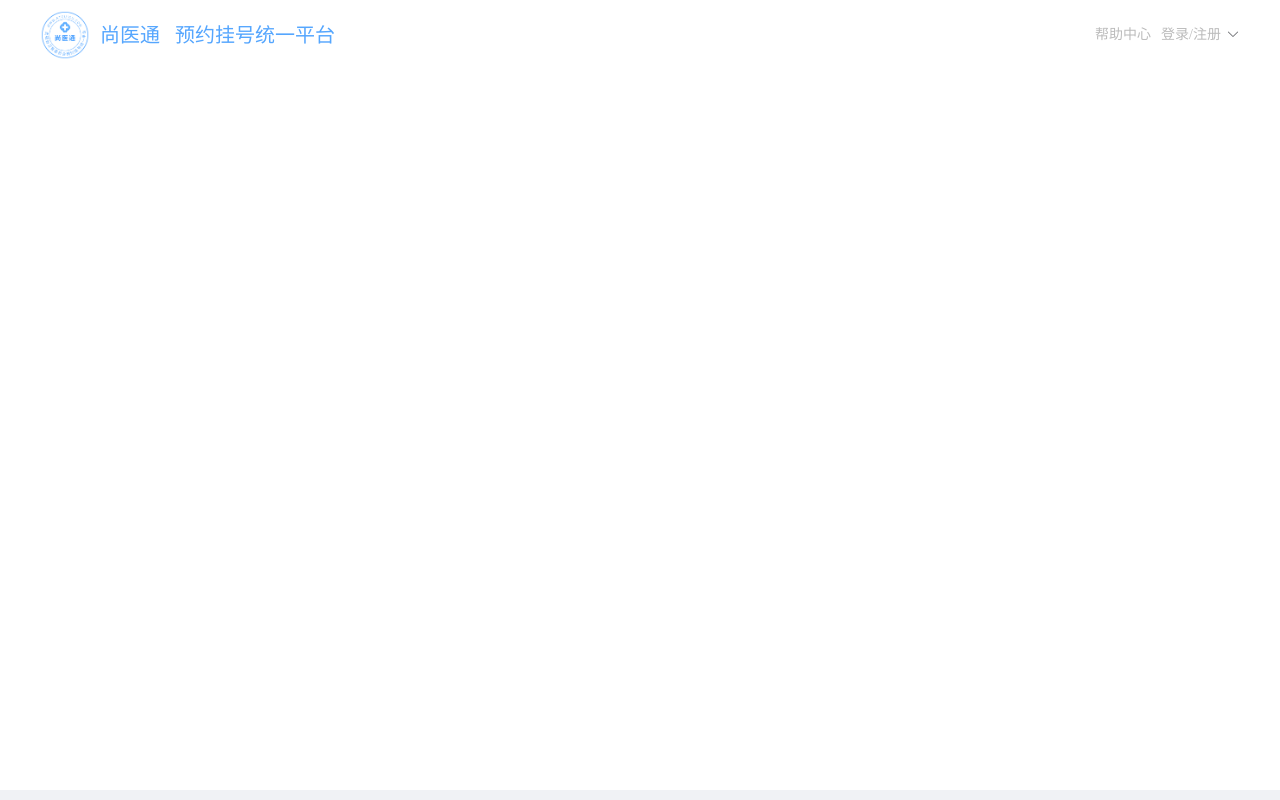
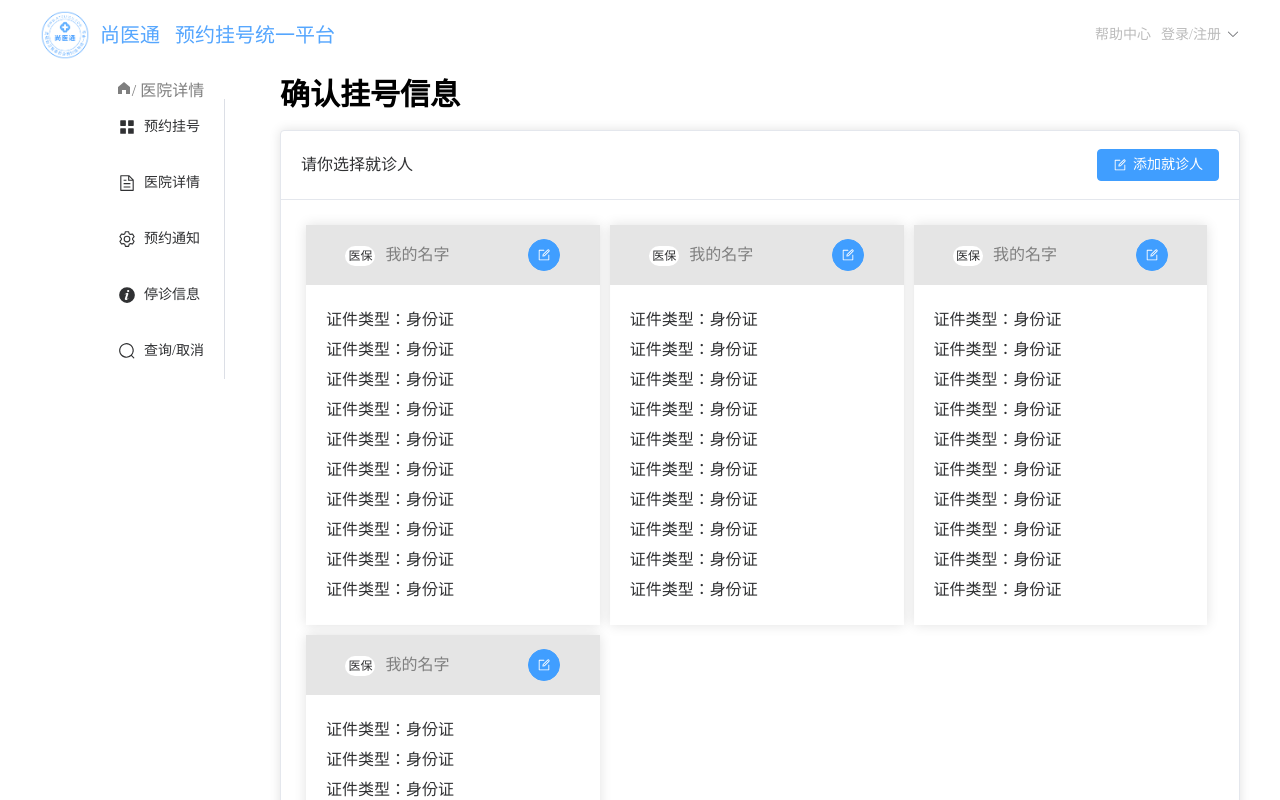
Before and after one commit to StanleyDaiZechariah/medical_booking_service, a Vue app: page /hospital/register_step2 in a window 1280 px wide. Shown: the top 800 px of the page. Built offline with nearby package versions, Linux system fonts and the light colour scheme; no server answers; the HTML template or start-up script is replaced by a standard one.

Commit message:
就诊人信息展示页面静态搭建

```diff
--- a/src/pages/hospital/subPages/register/Register_step1.vue
+++ b/src/pages/hospital/subPages/register/Register_step1.vue
@@ -76,7 +76,7 @@
                         <!-- 右侧区域展示挂号的钱数 -->
                         <div class="right">
                             <div class="money">￥{{ doc.amount }}</div>
-                            <el-button type="primary" size="default">{{ doc.availableNumber }}</el-button>
+                            <el-button type="primary" size="default" @click="goStep2(doc)">{{ doc.availableNumber }}</el-button>
                         </div>
                     </div>
                 </div>
@@ -130,7 +130,7 @@ import { onMounted, ref, computed } from "vue";
 // 引入后端接口
 import { repHospitalDoctor, repHospitalWork } from "@/api/hospital/hospital";
 // 引入路由
-import { useRoute } from "vue-router";
+import { useRoute, useRouter } from "vue-router";
 // 引入接口类型
 import type { DocArr, Doctor, DoctorResponseData, HospitalWorkData } from "@/api/hospital/types";
 
@@ -149,6 +149,8 @@ let workData = ref<any>({});
 let workTime:any = ref({});
 // 存储排班医生的数据
 let docArr = ref<DocArr>([]);
+// 路由跳转
+let $router = useRouter();
 
 // 组件挂载完毕就发送一次请求
 onMounted(() => {
@@ -203,6 +205,18 @@ let afternoonArr = computed(() => {
         return item.workTime == 1;
     });
 });
+// 路由跳转进入挂号业务的选择就诊人的页面
+const goStep2 = (item: Doctor) => {
+    // 编程式跳转到挂号业务的选择就诊人的页面
+    // console.log(item);
+    $router.push({
+        path: '/hospital/register_step2',
+        query: {
+            docId: item.id
+        }
+    });
+
+}
 </script>
 
 <style scoped lang="scss">
@@ -248,6 +262,7 @@ let afternoonArr = computed(() => {
                 display: flex;
                 flex-direction: column;
                 align-items: center;
+                cursor: pointer;
 
                 &.active {
                     border: 1px solid #7f7f7f;
--- /dev/null
+++ b/src/pages/hospital/subPages/register/Register_step2.vue
@@ -0,0 +1,59 @@
+<template>
+    <div class="container">
+        <h1 class="tip">确认挂号信息</h1>
+        <!-- 展示就诊人的卡片信息 -->
+        <el-card class="box-card">
+            <!-- 卡片的头部 -->
+            <template #header>
+                <div class="card-header">
+                    <span>请你选择就诊人</span>
+                    <el-button type="primary" size="default" :icon="Edit">添加就诊人</el-button>
+                </div>
+            </template>
+
+            <!-- 卡片的主体要展示就诊人的具体信息 -->
+            <div class="user">
+                <Visitor v-for="item in 4" :key="item" class="item" />
+            </div>
+        </el-card>
+        <!-- 展示医生的信息 -->
+    </div>
+</template>
+
+<script setup lang="ts" name="Register_step2">
+// 引入element-plus的icon组件
+import {Edit} from '@element-plus/icons-vue';
+// 展示就诊人的组件
+import Visitor from './Visitor.vue';
+
+</script>
+
+<style scoped lang="scss">
+.container {
+    .tip {
+        font-weight: 900;
+        color: #000;
+        font-size: 30px;
+    }
+
+    .box-card {
+        margin: 20px 0;
+
+        .card-header {
+            display: flex;
+            justify-content: space-between;
+            align-items: center;
+        }
+
+        .user {
+            display: flex;
+            flex-wrap: wrap;
+
+            .item {
+                width: 32%;
+                margin: 5px;
+            }
+        }
+    }
+}
+</style>
--- /dev/null
+++ b/src/pages/hospital/subPages/register/Visitor.vue
@@ -0,0 +1,70 @@
+<template>
+    <div class="vistor">
+        <!-- 卡片顶部 -->
+        <div class="top">
+            <div class="left">
+                <span class="free">医保</span>
+                <span class="username">我的名字</span>
+            </div>
+            <div class="right">
+                <el-button type="primary" size="default" :icon="Edit" circle></el-button>
+            </div>
+        </div>
+        <!-- 卡片内容 -->
+        <div class="bottom">
+            <p>证件类型：身份证</p>
+            <p>证件类型：身份证</p>
+            <p>证件类型：身份证</p>
+            <p>证件类型：身份证</p>
+            <p>证件类型：身份证</p>
+            <p>证件类型：身份证</p>
+            <p>证件类型：身份证</p>
+            <p>证件类型：身份证</p>
+            <p>证件类型：身份证</p>
+            <p>证件类型：身份证</p>
+        </div>
+    </div>
+</template>
+
+<script setup lang='ts'>
+// 引入element-plus图标组件
+import { Edit } from '@element-plus/icons-vue';
+
+</script>
+
+<style scoped lang="scss">
+.vistor {
+    box-shadow: 0px 0px 12px rgb(0, 0, 0, 0.12);
+    .top {
+        height: 60px;
+        background-color: #e5e5e5;
+        display: flex;
+        justify-content: space-around;
+        align-items: center;
+
+        .left {
+
+            .free {
+                background-color: #fff;
+                padding: 3px;
+                text-align: center;
+                font-size: 12px;
+                border-radius: 10px;
+            }
+
+            .username {
+                color: #7f7f7f;
+                margin-left: 10px;
+            }
+        }
+    }
+
+    .bottom {
+        padding: 20px;
+
+        p {
+            line-height: 30px;
+        }
+    }
+}
+</style>
--- a/src/router/router.ts
+++ b/src/router/router.ts
@@ -41,6 +41,10 @@ export default createRouter({
                 {
                     path: 'register_step1',
                     component: () => import('@/pages/hospital/subPages/register/Register_step1.vue'),
+                },
+                {
+                    path: 'register_step2',
+                    component: () => import('@/pages/hospital/subPages/register/Register_step2.vue'),
                 }
             ]
         }
```
